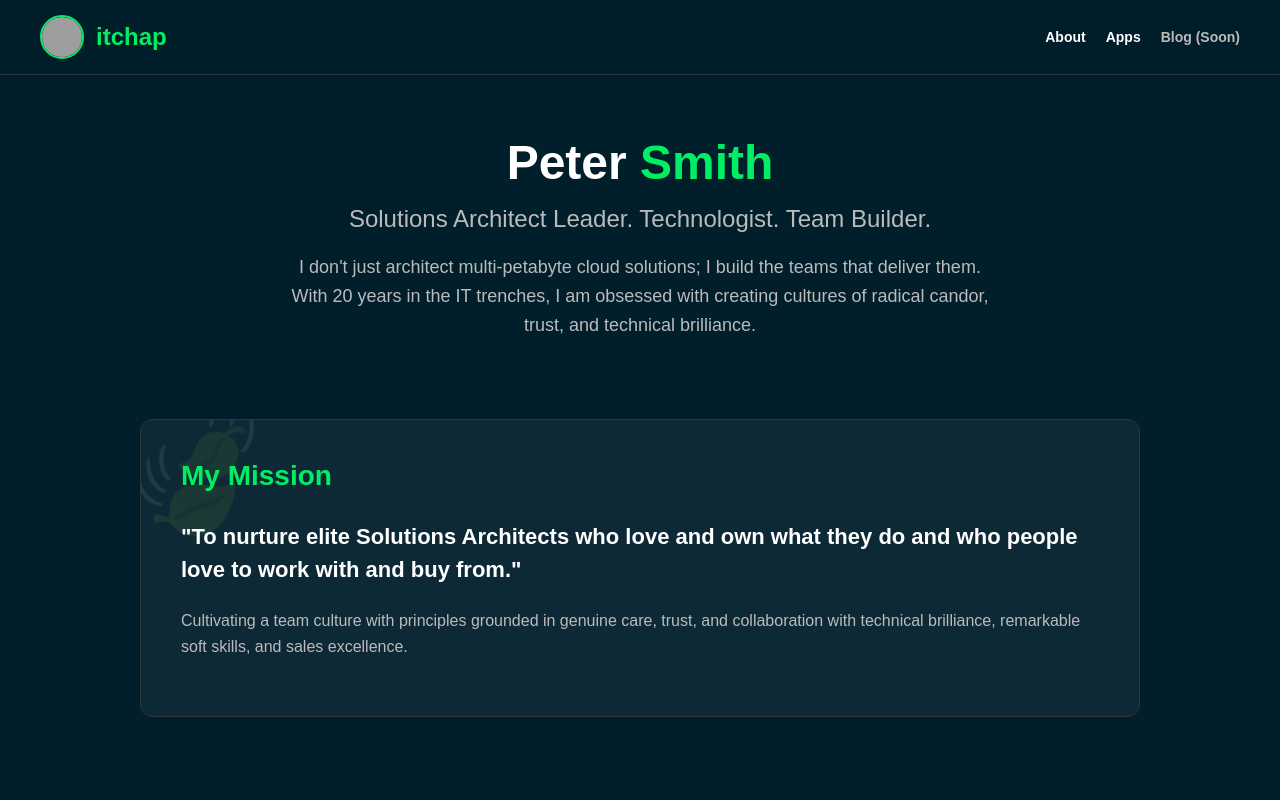
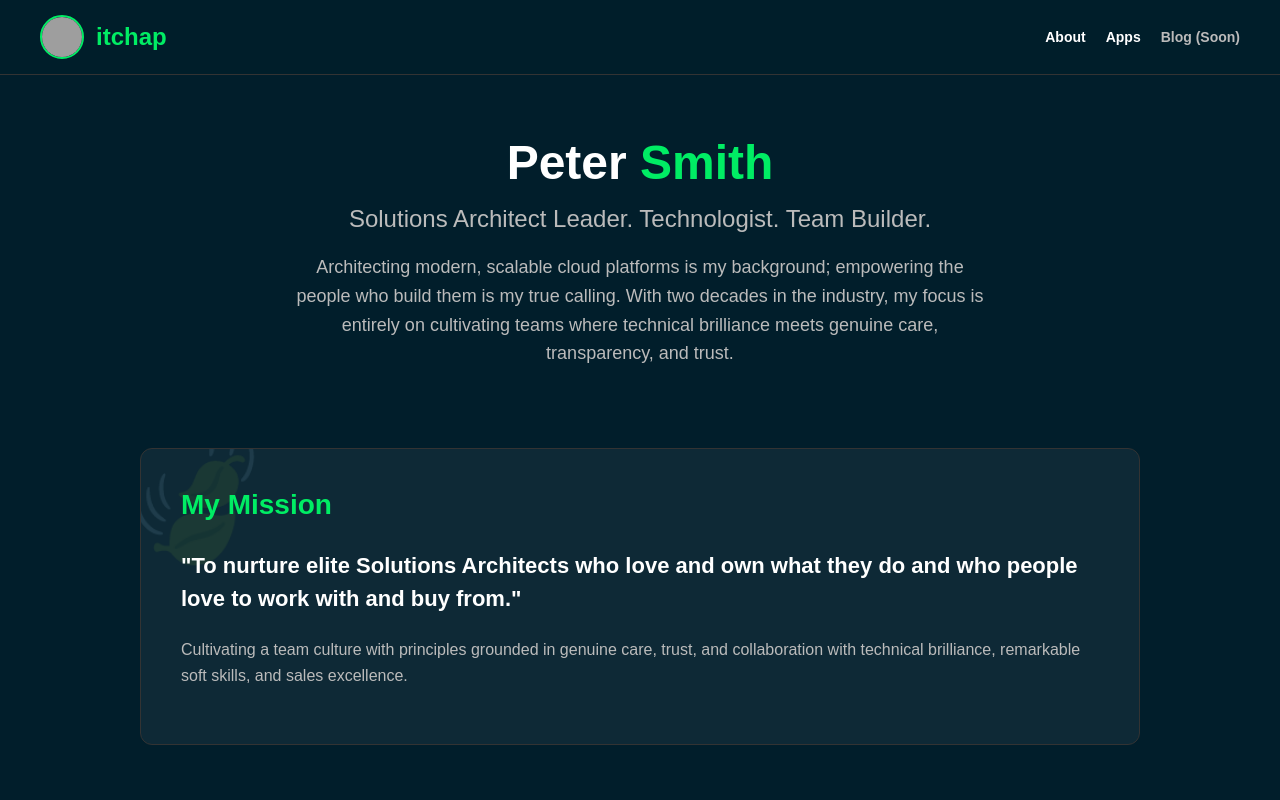
Before and after one commit to itchap/itchap, a React (Vite) app in the folder Apps/homepage/: page /about in a window 1280 px wide. Shown: the top 800 px of the page. Built offline with nearby package versions, Linux system fonts and the light colour scheme; grey boxes are pictures that could not be loaded.

Commit message:
hero
hero

```diff
--- a/Apps/homepage/src/AboutMe.jsx
+++ b/Apps/homepage/src/AboutMe.jsx
@@ -29,9 +29,7 @@ function AboutMe() {
             Solutions Architect Leader. Technologist. Team Builder.
           </h2>
           <p style={{ fontSize: '18px', lineHeight: '1.6', maxWidth: '700px', margin: '0 auto', color: theme.textSub }}>
-            I don't just architect multi-petabyte cloud solutions; I build the teams that deliver them.
-            With 20 years in the IT trenches, I am obsessed with creating cultures of radical candor,
-            trust, and technical brilliance.
+            Architecting modern, scalable cloud platforms is my background; empowering the people who build them is my true calling. With two decades in the industry, my focus is entirely on cultivating teams where technical brilliance meets genuine care, transparency, and trust.
           </p>
         </div>
 
```
